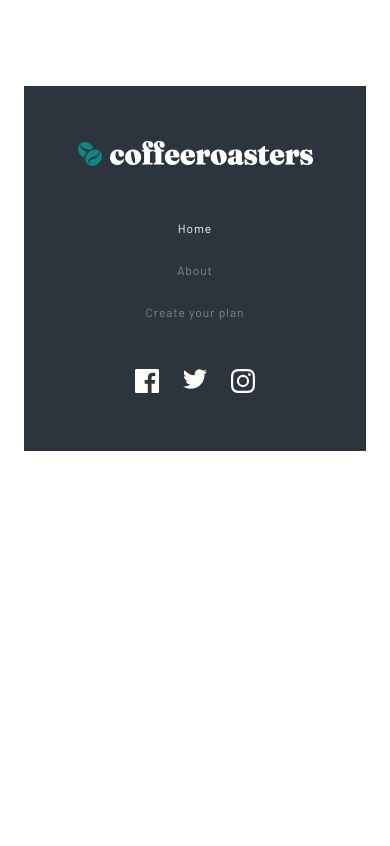
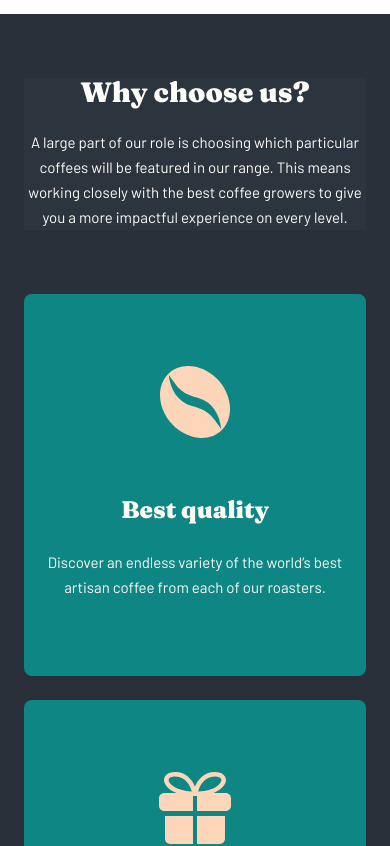
Before and after one commit to frontend-rustyff12/22-coffee-roasters, a React (Vite) app: page / in a window 390 px wide. Shown: the part 1980-2826 px from the top of the page. Before the commit the page ends 2503 px from the top, so only its background shows below. Built offline with nearby package versions, Linux system fonts and the light colour scheme.

Commit message:
Home Promo mobile

```diff
--- a/src/components/home/Collection.jsx
+++ b/src/components/home/Collection.jsx
@@ -1,4 +1,3 @@
-import CollectionCard from "./CollectionCard";
 import { collectionData } from "./homeData";
 export default function Collection() {
   return (
--- a/src/components/home/CollectionCard.jsx
+++ /dev/null
@@ -1,7 +0,0 @@
-export default function CollectionCard() {
-  return (
-    <>
-      <h6>CollectionCard goes here</h6>
-    </>
-  );
-}
--- /dev/null
+++ b/src/components/home/Promo.jsx
@@ -0,0 +1,29 @@
+import PromoCard from "./PromoCard";
+import { promoData } from "./homeData";
+export default function Promo() {
+  return (
+    <section className="promo">
+      <div className="promo-background"></div>
+      <div className="promo-text">
+        <h2>Why choose us?</h2>
+
+        <p>
+          A large part of our role is choosing which particular coffees will be
+          featured in our range. This means working closely with the best coffee
+          growers to give you a more impactful experience on every level.
+        </p>
+      </div>
+
+      <div className="promo-cards">
+        {promoData.map((item, index) => (
+          <PromoCard
+            image={item.image}
+            title={item.title}
+            description={item.description}
+            key={index}
+          />
+        ))}
+      </div>
+    </section>
+  );
+}
--- /dev/null
+++ b/src/components/home/PromoCard.jsx
@@ -0,0 +1,13 @@
+export default function PromoCard({ image, title, description }) {
+  return (
+    <article className="promo-card">
+      <div className="promo-card-content">
+        <img src={image} alt={`Image of ${title}`} />
+        <div className="promo-card-text">
+          <h2>{title}</h2>
+          <p>{description}</p>
+        </div>
+      </div>
+    </article>
+  );
+}
--- a/src/components/home/homeData.js
+++ b/src/components/home/homeData.js
@@ -24,3 +24,24 @@ export const collectionData = [
     image: "/home/desktop/image-danche.png",
   },
 ];
+
+export const promoData = [
+  {
+    title: "Best quality",
+    description:
+      "Discover an endless variety of the world’s best artisan coffee from each of our roasters.",
+    image: "/home/desktop/icon-coffee-bean.svg",
+  },
+  {
+    title: "Exclusive benefits",
+    description:
+      "Special offers and swag when you subscribe, including 30% off your first shipment.",
+    image: "/home/desktop/icon-gift.svg",
+  },
+  {
+    title: "Free shipping",
+    description:
+      "We cover the cost and coffee is delivered fast. Peak freshness: guaranteed.",
+    image: "/home/desktop/icon-truck.svg",
+  },
+];
--- a/src/index.css
+++ b/src/index.css
@@ -371,6 +371,86 @@ footer {
   width: 200px;
 }
 
+/* Home - Promo */
+
+.promo {
+  position: relative;
+  /* background-color: red; */
+}
+.promo-background {
+  position: absolute;
+  background-color: #293039;
+  width: 100%;
+  height: 902px;
+  z-index: -1;
+}
+
+.promo-text {
+  margin: 4rem 1.5rem;
+  display: flex;
+  flex-direction: column;
+  gap: 1.5rem;
+  text-align: center;
+  background-color: #2c343e;
+}
+
+.promo-text h2 {
+  font-family: "Fraunces", serif;
+  font-weight: 900;
+  font-size: 28px;
+  line-height: 28px;
+  color: var(--light-cream);
+}
+
+.promo-text p {
+  font-family: "Barlow", sans-serif;
+  font-size: 15px;
+  line-height: 25px;
+  color: var(--light-cream);
+}
+
+.promo-cards {
+  display: flex;
+  flex-direction: column;
+  margin: 1.5rem;
+  gap: 1.5rem;
+}
+
+.promo-card {
+  height: 382px;
+  background-color: var(--dark-cyan);
+  border-radius: 8px;
+}
+
+.promo-card-content {
+  display: flex;
+  flex-direction: column;
+  align-items: center;
+}
+
+.promo-card-content img {
+  height: 72px;
+  width: 72px;
+  margin-top: 4.5rem;
+  margin-bottom: 3.5rem;
+}
+
+.promo-card-text {
+  display: flex;
+  flex-direction: column;
+  align-items: center;
+  gap: 1.5rem;
+  text-align: center;
+}
+
+.promo-card-text h2 {
+  font-family: "Fraunces", serif;
+  font-weight: 900;
+  font-size: 24px;
+  line-height: 32px;
+  color: var(--light-cream);
+}
+
 @media screen and (min-width: 768px) {
   /* Header */
   header nav button {
--- a/src/pages/Home.jsx
+++ b/src/pages/Home.jsx
@@ -1,10 +1,12 @@
 import HomeHero from "../components/home/HomeHero";
 import Collection from "../components/home/Collection";
+import Promo from "../components/home/Promo";
 export default function Home() {
   return (
     <>
       <HomeHero />
       <Collection />
+      <Promo />
     </>
   );
 }
```
